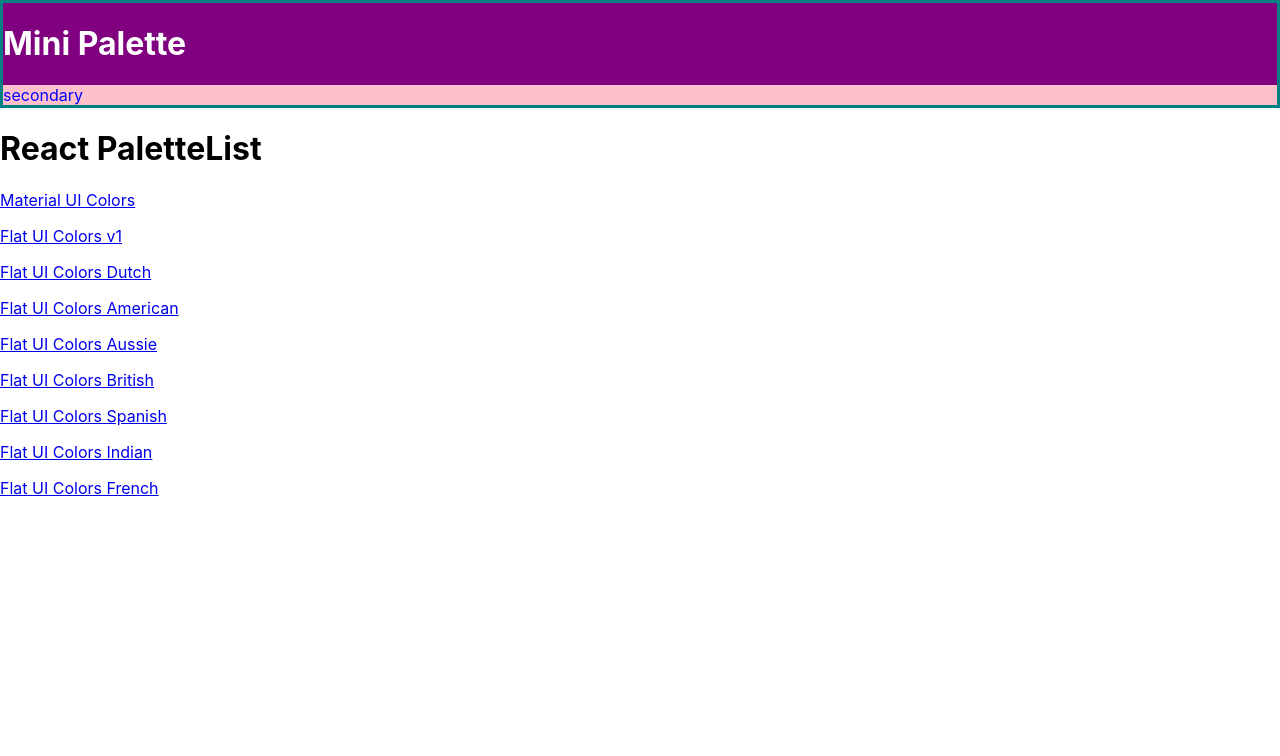
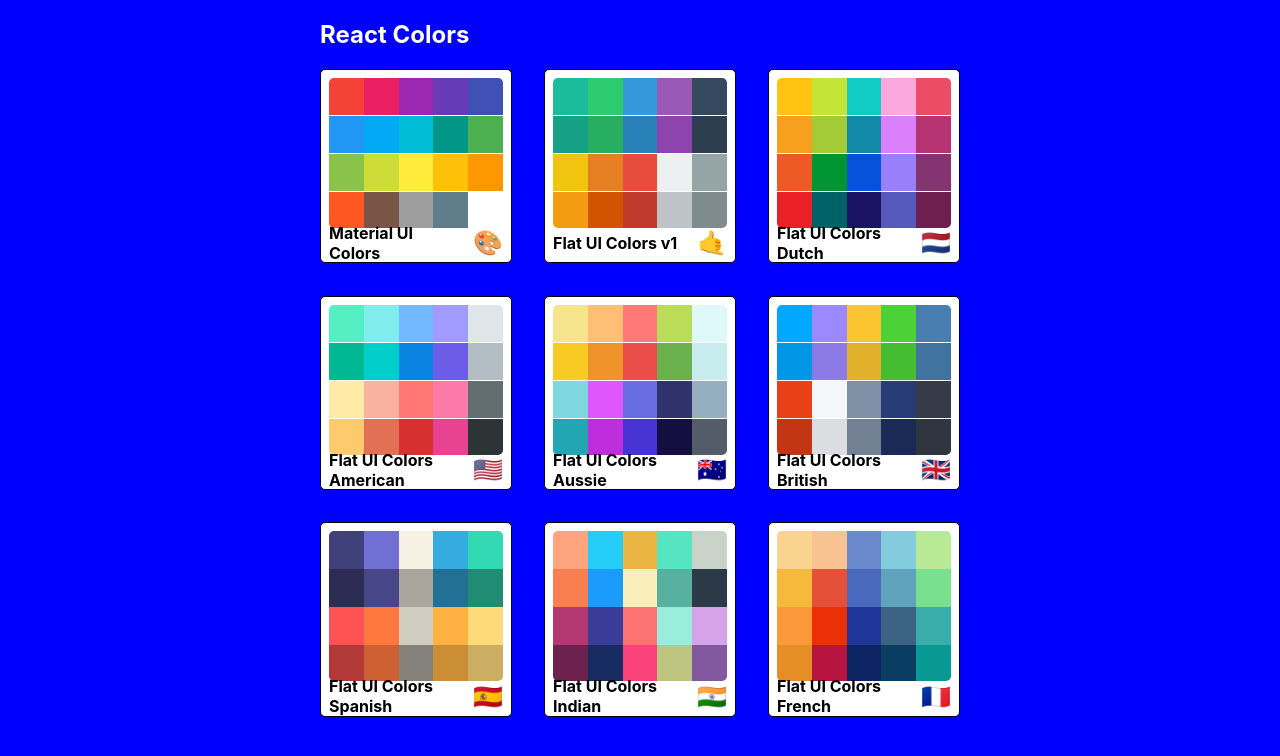
Before and after one commit to daylanberry/colors-app, a React (Create React App) app: page / in a window 1280 px wide. Shown: the top 756 px of the page. Built offline with nearby package versions, Linux system fonts and the light colour scheme.

Commit message:
created component to disply all palettes, working on single color component

```diff
--- a/src/App.js
+++ b/src/App.js
@@ -3,7 +3,8 @@
 import seedColors from './seedColors';
 import { generatePalette } from './colorHelpers';
 import { Route, Switch } from 'react-router-dom';
-import PaletteList from './PaletteList'
+import PaletteList from './PaletteList';
+import SingleColorPalette from './SingleColorPalette'
 
 class App extends Component {
 
@@ -32,11 +33,11 @@
             )
           }}
         />
+        <Route
+          exact path={'/palette/:paletteId/:colorId'}
+          render={(props) => <SingleColorPalette {...props}/>}
+        />
       </Switch>
-
-      // <div className="App">
-      //   <Palette palette={generatePalette(seedColors[4])}/>
-      // </div>
     );
   }
 
--- a/src/ColorBox.js
+++ b/src/ColorBox.js
@@ -1,6 +1,7 @@
 import React, { Component } from 'react';
 import {CopyToClipboard} from 'react-copy-to-clipboard';
 import './ColorBox.css';
+import { Link } from 'react-router-dom';
 
 class ColorBox extends Component {
   constructor(props) {
@@ -17,8 +18,10 @@
   }
 
   render() {
-    const { name, background} = this.props;
+    const { name, background, moreUrl} = this.props;
     const  { copied } = this.state;
+
+    console.log(this.props)
     return (
       <CopyToClipboard text={background} onCopy={this.changeCopyState}>
         <div style={{background}} className='ColorBox'>
@@ -38,7 +41,9 @@
             </div>
             <button className='copy-button'>Copy</button>
           </div>
-          <span className='see-more'>More</span>
+          <Link to={moreUrl} onClick={(e) => e.stopPropagation()}>
+            <span className='see-more'>More</span>
+          </Link>
         </div>
       </CopyToClipboard>
     )
--- a/src/MiniPalette.js
+++ b/src/MiniPalette.js
@@ -2,27 +2,74 @@
 import { withStyles } from '@material-ui/core/styles';
 
 const styles = {
-  main: {
-    backgroundColor: 'purple',
-    border: '3px solid teal',
-    color: 'blue',
-    '& h1': {
-      color: 'white'
+  root: {
+    backgroundColor: 'white',
+    borderRadius: '5px',
+    padding: '0.5rem',
+    position: 'relative',
+    overflow: 'hidden',
+    border: '1px solid black',
+    '&:hover': {
+      cursor: 'pointer'
     }
+
   },
-  secondary: {
-    backgroundColor: 'pink'
+  color: {
+    backgroundColor: 'dae1d4',
+    height: '150px',
+    width: '100%',
+    borderRadius: '5px',
+    overflow: 'hidden'
+
+  },
+  title: {
+    display: 'flex',
+    justifyContent: 'space-between',
+    alignItems: 'center',
+    margin: '0',
+    height: '8%',
+    color: 'black',
+    paddingTop: '0.5rem',
+    fontSize: '1rem',
+    position: 'relative'
+
+  },
+  emoji: {
+    marginLeft: '0.5rem',
+    fontSize: '1.5rem'
+  },
+  miniColor: {
+    height: '25%',
+    width: '20%',
+    display: 'inline-block',
+    margin: '0 auto',
+    position: 'relative',
+    marginBottom: '-3.5px'
   }
 }
 
 
 const MiniPalette = (props) => {
-  console.log(props)
-  const { classes } = props
+
+  const { classes, paletteName, emoji, colors, handleClick } = props;
+
+  const miniColorBoxes = colors.map(color => (
+    <div
+      className={classes.miniColor}
+      style={{backgroundColor: color.color}}
+      key={color.name}
+    >
+    </div>
+  ))
+
   return (
-    <div className={classes.main}>
-      <h1>Mini Palette</h1>
-      <section className={classes.secondary}>secondary</section>
+    <div className={classes.root} onClick={handleClick}>
+      <div className={classes.color}>
+        {miniColorBoxes}
+      </div>
+      <h6 className={classes.title}>
+        {paletteName} <span className={classes.emoji}>{emoji}</span>
+      </h6>
     </div>
   )
 }
--- a/src/Palette.js
+++ b/src/Palette.js
@@ -32,8 +32,7 @@
   }
 
   render() {
-    console.log('prop', this.props)
-    const { colors, paletteName, emoji } = this.props.palette;
+    const { colors, paletteName, emoji, id } = this.props.palette;
     const { level, format, open } = this.state;
 
     const colorBoxes = colors[level].map(color => (
@@ -41,6 +40,7 @@
         background={color[format]}
         name={color.name}
         key={color.name}
+        moreUrl={`/palette/${id}/${color.id}`}
       />
 
     ))
--- a/src/PaletteList.js
+++ b/src/PaletteList.js
@@ -1,26 +1,67 @@
 import React, { Component } from 'react';
 import { Link } from 'react-router-dom';
-import MiniPalette from './MiniPalette'
+import MiniPalette from './MiniPalette';
+import { withStyles } from '@material-ui/core/styles';
+
+const styles = {
+  root: {
+    backgroundColor: 'blue',
+    height: '100vh',
+    display: 'flex',
+    alignItems: 'flex-center',
+    justifyContent: 'center'
+  },
+  container: {
+    width: '50%',
+    display: 'flex',
+    alignItems: 'flex-start',
+    flexDirection: 'column',
+    flexWrap: 'wrap'
+  },
+  nav: {
+    display: 'flex',
+    width: '100%',
+    justifyContent: 'space-between',
+    color: 'white'
+  },
+  palettes: {
+    boxSizing: 'border-box',
+    width: '100%',
+    display: 'grid',
+    gridTemplateColumns: 'repeat(3, 30%)',
+    gridGap: '5%'
+  }
+}
 
 class PaletteList extends Component {
 
+  gotToPalette = (id) => {
+    this.props.history.push(`/palette/${id}`)
+  }
+
   render() {
-    const { palettes } = this.props;
+    const { palettes, classes } = this.props;
 
     return (
-      <div>
-        <MiniPalette />
-        <h1>React PaletteList</h1>
-        {
-          palettes.map(palette => (
-            <p>
-              <Link to={`/palette/${palette.id}`}>{palette.paletteName}</Link>
-            </p>
-          ))
-        }
+      <div className={classes.root}>
+        <div className={classes.container}>
+          <nav className={classes.nav}>
+            <h1>React Colors</h1>
+          </nav>
+          <div className={classes.palettes}>
+            {
+              palettes.map(palette => (
+                  <MiniPalette
+                    {...palette}
+                    handleClick={() => this.gotToPalette(palette.id)}
+                  />
+              ))
+            }
+          </div>
+        </div>
       </div>
     )
   }
 };
 
-export default PaletteList;
+export default withStyles(styles)(PaletteList);
--- /dev/null
+++ b/src/SingleColorPalette.js
@@ -0,0 +1,15 @@
+import React, { Component } from 'react';
+
+class SingleColorPalette extends Component {
+
+  render() {
+
+    return (
+      <div>
+        <h3>Single Color Palette</h3>
+      </div>
+    )
+  }
+}
+
+export default SingleColorPalette
```
